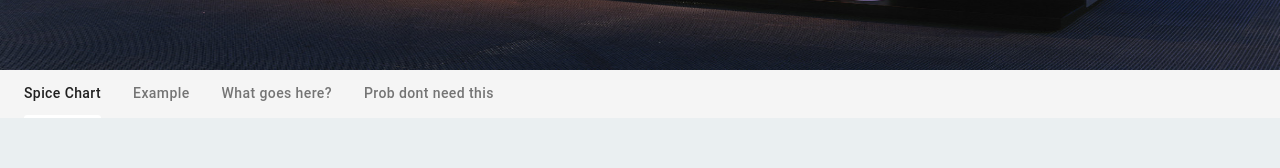
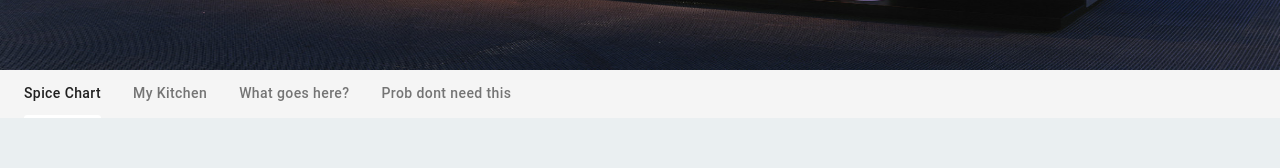
Before and after one commit to jgarner828/TheKitchenSync, a React (Create React App) app in the folder client/: page /profile in a window 1280 px wide. Shown: the part 489-657 px from the top of the page. Built offline with nearby package versions, Linux system fonts and the light colour scheme.

Commit message:
added My Kitchen tab to profile page

```diff
--- a/client/src/components/js/Header.js
+++ b/client/src/components/js/Header.js
@@ -22,7 +22,7 @@ function Header(props) {
       <AppBar component="div" color="default" position="static" elevation={0} sx={{ zIndex: 0 }}>
         <Tabs value={0} textColor="inherit">
           <Tab label="Spice Chart" />
-          <Tab label="Example" />
+          <Tab label="My Kitchen" />
           <Tab label="What goes here?" />
           <Tab label="Prob dont need this" />
         </Tabs>
```
